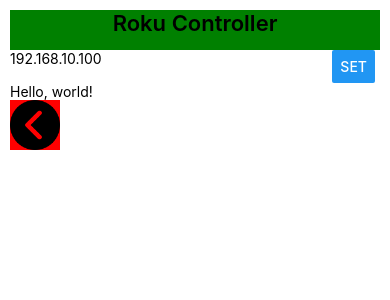
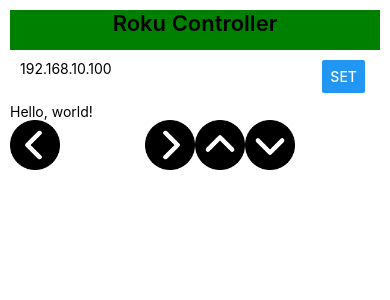
Before and after one commit to vipullal-github/React-native-roku, a React Native app: screen / in a window 390 px wide. Shown: the top 300 px of the page. Built offline with nearby package versions, Linux system fonts and the light colour scheme.

Commit message:
WIP - building a NavButtonsControl

```diff
--- a/components/MainController.js
+++ b/components/MainController.js
@@ -1,7 +1,14 @@
 import React,{useState, useRef } from 'react';
 import {StyleSheet,Text, TextInput,View,Image, Button, TouchableHighlight } from 'react-native';
-import { isRequired } from 'react-native/Libraries/DeprecatedPropTypes/DeprecatedColorPropType';
+import NavButtonsControl from './NavButtonsControl';
 
+const rightArrow = require('../assets/right-arrow.png');
+const leftArrow = require('../assets/left-arrow.png');
+const upArrow = require('../assets/up-arrow.png');
+const downArrow = require('../assets/down-arrow.png');
+const home = require('../assets/home.png');
+
+/* IPControl */
 const IPControl = () =>{
 
     const [ipText, setIP ] = useState('192.168.10.100');
@@ -12,8 +19,10 @@
     };
 
     return(
-
-        <View style={styles.editViewContainer}>
+        // ipControlContainer: flexDirection:'row', flex:1,
+        // inputViewWrapper: width: 60%
+        // inputStyle
+        <View style={styles.ipControlContainer}>
             <View style={styles.inputViewWrapper}>
                 <TextInput style={styles.inputStyle} value={ipText} onChangeText={setIP} placeholder={'Enter IP address of the ROKU here'} ref={inputRef} />
             </View>
@@ -26,35 +35,50 @@
 };
 
 
+/*
+    ImageButton
+*/
 const ImageButton = (props) =>{
-    let [imageName, clickHandler] = props;
-    console.log("Rendering ImageButton");
-    let image = require( '../assets/left-arrow.png' );
+    let image = props.image;
+    let clickHandler = props.clickHandler;
     return (
         <>
         <TouchableHighlight style={styles.imageButtonStyle} onPress={clickHandler}>
-            <Image source={require( '../assets/left-arrow.png' )} style={styles.controllerButton} />
+            <Image source={image} style={styles.controllerButton} />
         </TouchableHighlight>
     </>
     );
 };
 
+
+
+
+
+/*
+    MainController
+*/
 const MainController = (props) =>{
 
     const onPress = (event) =>{
-
+        event.preventDefault();
+        console.log("Some button was pressed!");
     };
 
     return (
-        <>
+        // buttonArrayRow: flexDirection:row, justifyContent:center
+        <View style={styles.container}>
             <IPControl />
             <Text>Hello, world!</Text>
-            <View stule={styles.buttonArrayRow}>
-                <TouchableHighlight style={styles.imageButtonStyle} onPress={onPress}>
-                    <Image source={require( '../assets/left-arrow.png' )} style={styles.controllerButton} />
-                </TouchableHighlight>
+            <NavButtonsControl />
+            <View style={styles.buttonArrayRow}>
+                <ImageButton image={leftArrow} clickHandler={onPress} />
+                <View style={styles.buttonArrayRow}>
+                <ImageButton image={rightArrow} clickHandler={onPress} />
+                <ImageButton image={upArrow} clickHandler={onPress} />
+                </View>
+                <ImageButton image={downArrow} clickHandler={onPress} />
             </View>
-        </>
+        </View>
     )
 };
 
@@ -64,16 +88,16 @@
         flexDirection:'column',
     },
     buttonArrayRow:{
-        flex:1,
         flexDirection:'row',
+        justifyContent:'center',
     },
     controllerButton:{
         width:50,
         height:50,
-        backgroundColor:'red',
     },
-    editViewContainer:{
-        flexDirection:'row'
+    ipControlContainer:{
+        flexDirection:'row',
+        padding:10,
     },
     inputViewWrapper:{
         flex: 1,
--- /dev/null
+++ b/components/NavButtonsControl.js
@@ -0,0 +1,22 @@
+import React from 'react';
+import {View,StyleSheet} from 'react-native';
+
+const NavButtonsControl = (props) =>{
+
+    return (
+        <View style={styles.container}>
+
+        </View>
+    );
+};
+
+
+
+const styles = StyleSheet.create({
+
+    container:{
+        flexDirection:'column',
+    },
+
+});
+export default NavButtonsControl;
```
